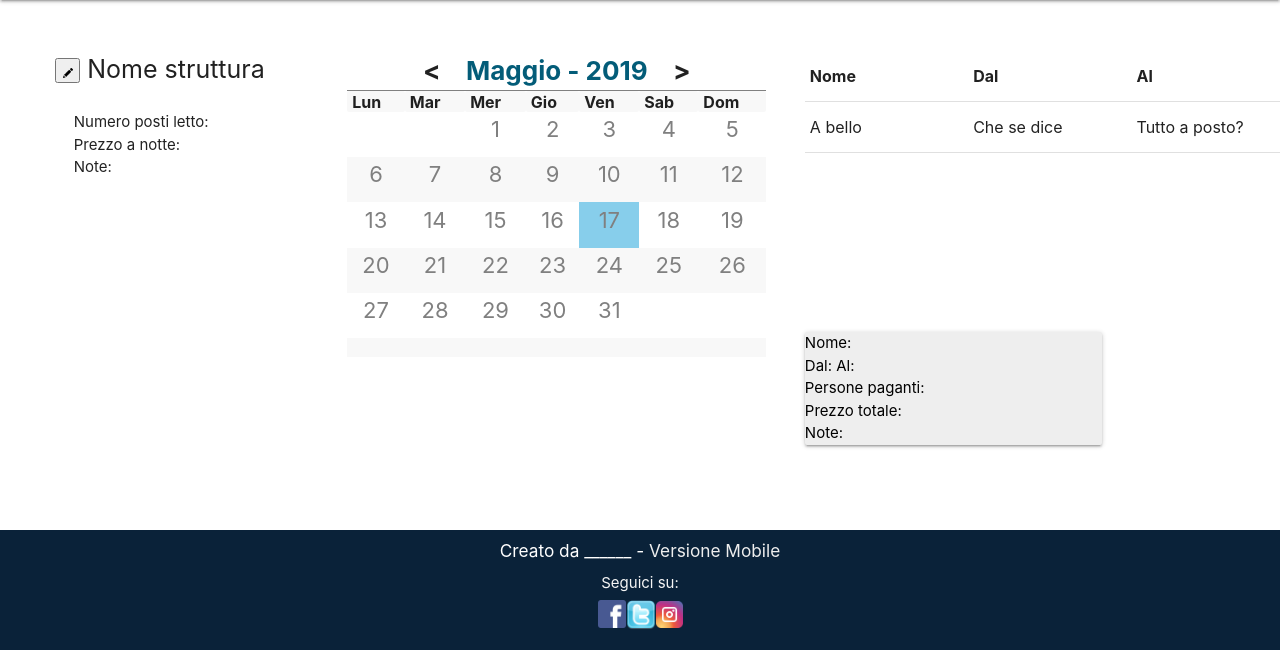
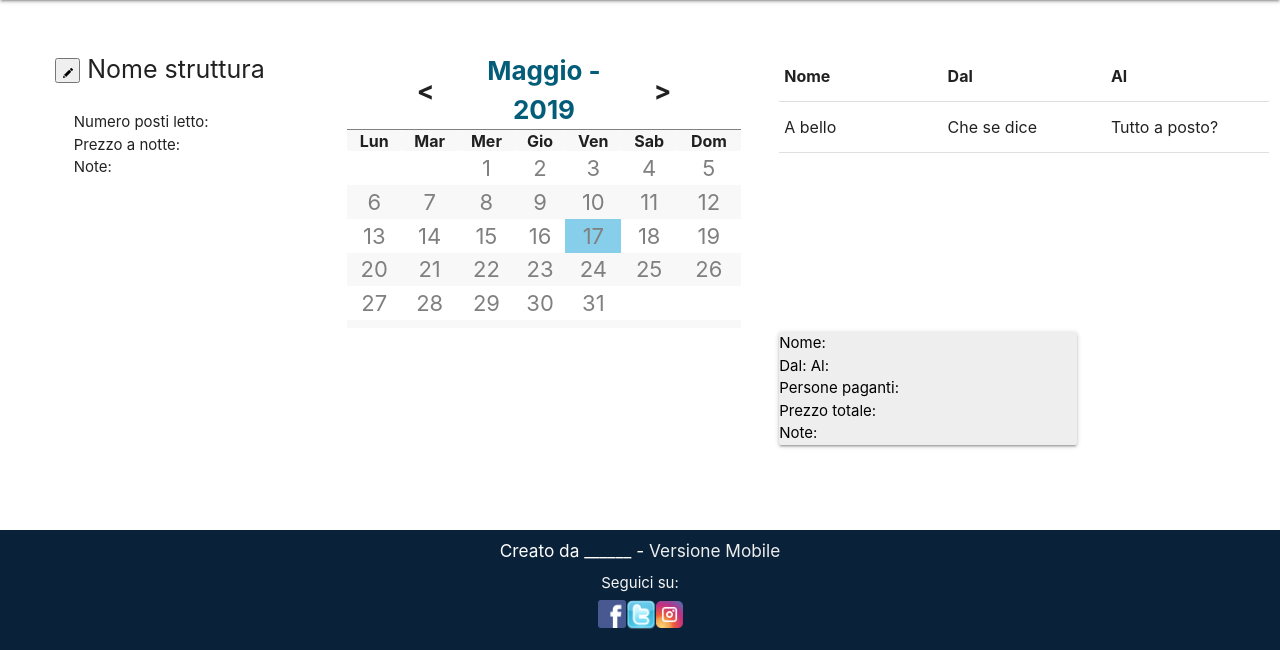
Before and after one commit to andreeamiroslav/kuffy, a PHP site: page /stanze.html in a window 1280 px wide. Shown: the part 150-800 px from the top of the page. Run offline with PHP 8.4, Linux system fonts and the light colour scheme; the visitor is signed in with stand-in values (Sample User, id 1); data that the repository does not hold is empty.

Commit message:
- Pe mo va bene così dai

```diff
--- a/calStanze.css
+++ b/calStanze.css
@@ -6,7 +6,7 @@
   padding-left: 3%;
   padding-right: 3%;
   text-align: center;
-  width: 37%;
+  width: 35%;
 }
 .arrowButton{
   display: inline;
@@ -28,10 +28,7 @@
 }
 
 .day{
-  padding-right: 2%;
-  padding-left: 2%;
-  padding-top: 1%;
-  padding-bottom: : 1%;
+  padding: 1%;
   font-size: 22px;
   color: grey;
   cursor: default;
@@ -59,10 +56,12 @@
 .dayNames{
   padding-bottom: 0;
   padding-top:0.2%;
+  font-size: 20 px;
   border-top: 1;
   border-top-style: solid;
   border-top-color: grey;
   border-top-width: thin;
+  text-align: center;
 }
 
 .dayRow{
@@ -75,6 +74,7 @@
 
 td{
   border: none;
+  white-space:nowrap
 }
 
 #tHeader{
```
Also changed, not shown: stanze.html (line endings or trailing spaces).
